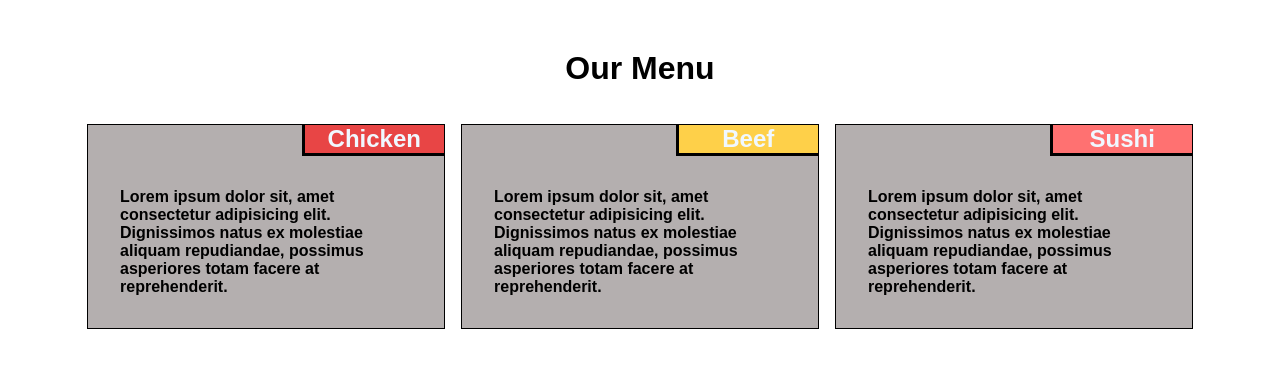
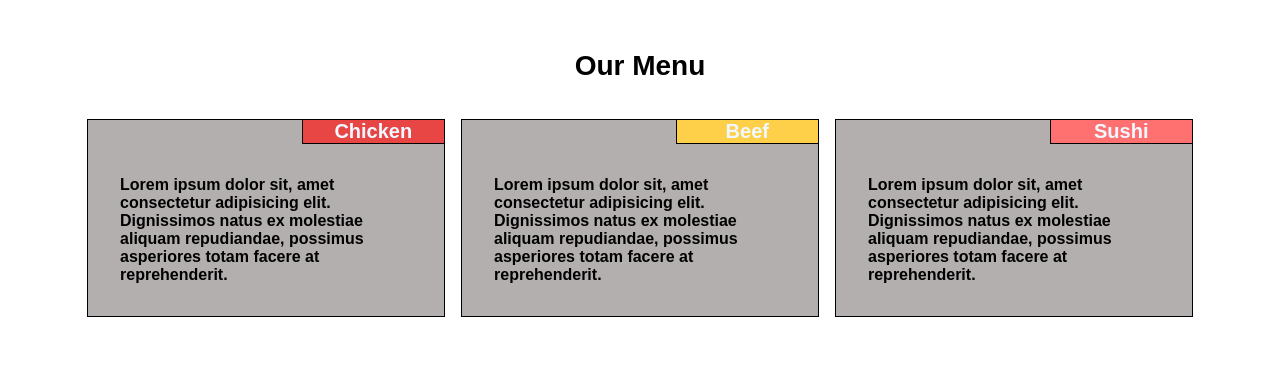
Before and after one commit to Shan-leo/cousera-course, a plain HTML site: page module2-solution/index.html in a window 1280 px wide. Drawn offline with Linux system fonts and the light colour scheme.

Commit message:
version 1

```diff
--- a/module2-solution/style.css
+++ b/module2-solution/style.css
@@ -10,6 +10,7 @@ body{
 h1{
     text-align: center;
     margin: 2% auto 3% auto;
+    font-size: 1.75em;
 }
 
 .container{
@@ -25,8 +26,6 @@ h1{
     border-style: solid;
     border-width: 1px;
     font-weight: 600;
-
-
 }
 p{
     padding: 2rem;
@@ -39,9 +38,11 @@ h2{
     background-color: brown;
     border-style: solid;
     border-color: black;
+    border-width: 1px;
     border-top: 0px;
     border-right: 0px;
     text-align: center;
+    font-size: 1.25em;
 }
 
 #heading-1{
```
